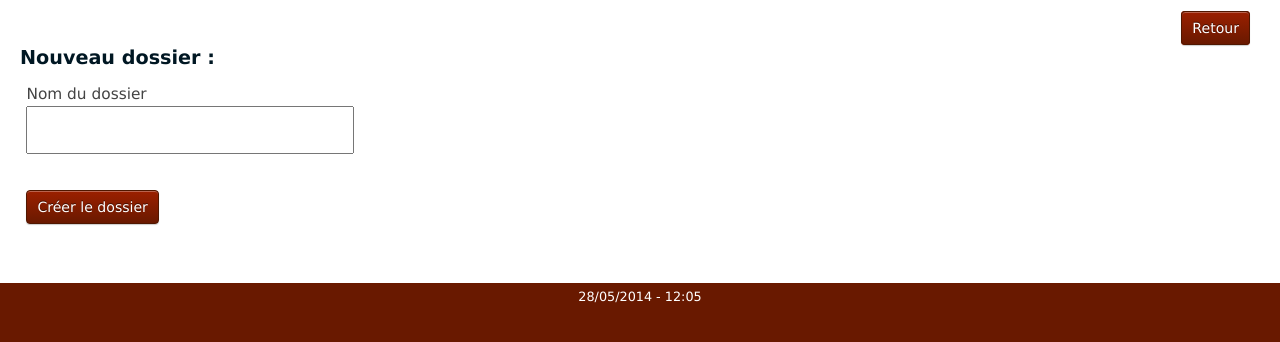
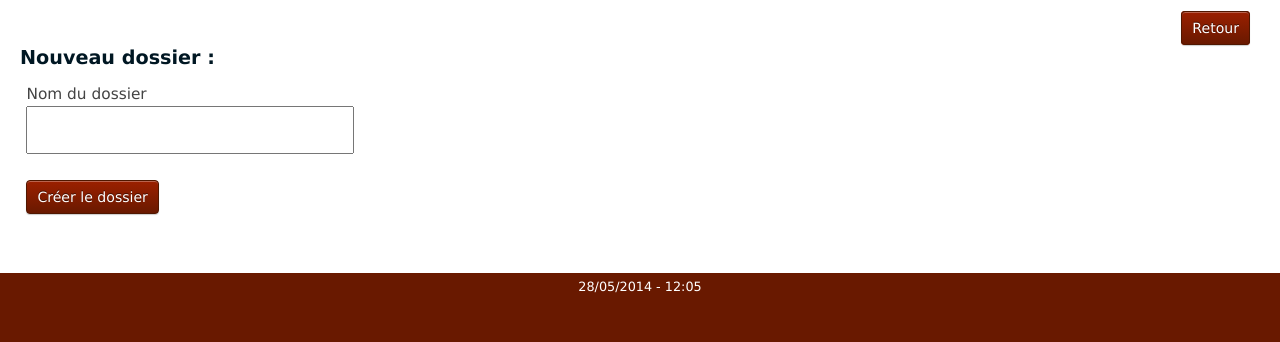
Before and after one commit to damien-carcel/Documents, a CakePHP app: the page made by app/View/Documents/add_dir.ctp in a window 1280 px wide. Shown: the part 120-462 px from the top of the page. Run offline with PHP 8.4 and a stand-in for CakePHP, Linux system fonts and the light colour scheme; the template is opened without the code that fills it, so the values that code supplies are empty; form fields are guessed from the names that the template uses; some libraries are stand-ins or nearby versions.

Commit message:
Correct misplacement of the submit button for sending files.

```diff
--- a/app/webroot/css/documents.css
+++ b/app/webroot/css/documents.css
@@ -292,7 +292,6 @@ form .required label:after {
 }
 
 form div.submit {
-    display: inline-block;
     border: 0;
     clear: both;
     margin-top: 10px;
@@ -589,7 +588,6 @@ input[type=submit]:active, .link-button a:active, .actions ul li a:active, .acti
 }
 
 form div.link-button {
-    display: inline-block;
     margin-top: 10px;
     padding-top: 1.1em;
     padding-bottom: 1.1em;
```
